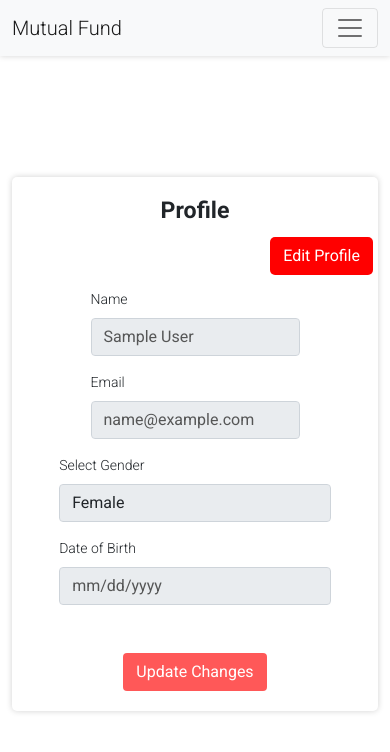
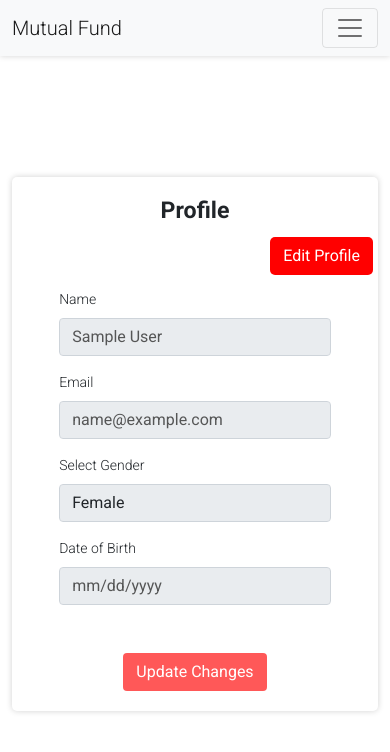
Before and after one commit to rexcorp01/mfu, a React (Create React App) app: page /profile in a window 390 px wide. Shown: the top 752 px of the page. Built offline with nearby package versions, Linux system fonts and the light colour scheme; sample sign-in values are in the browser's storage.

Commit message:
Profile input fix for mobile

```diff
--- a/public/index.html
+++ b/public/index.html
@@ -7,7 +7,7 @@
     <meta name="theme-color" content="#000000" />
     <meta
       name="description"
-      content="Web site created using create-react-app"
+      content="Mutual Fund Web-App"
     />
     <link rel="apple-touch-icon" href="%PUBLIC_URL%/logo192.png" />
     <!--
@@ -32,7 +32,7 @@
       work correctly both with client-side routing and a non-root public URL.
       Learn how to configure a non-root public URL by running `npm run build`.
     -->
-    <title>React App</title>
+    <title>Mutual Fund Web-App</title>
   </head>
   <body>
     <noscript>You need to enable JavaScript to run this app.</noscript>
--- a/src/pages/profile.js
+++ b/src/pages/profile.js
@@ -40,13 +40,13 @@ const Profile = () => {
                         <div className="edit-btn-container">
                             <button type="button" className="btn" onClick={() => {changeEditMode()}} disabled={editMode}>Edit Profile</button>
                         </div>
-                        <div className="input-col col-md-10">
+                        <div className="input-col col-10 col-md-10">
                             <label htmlFor="name" className="form-label">Name</label>
                             <input defaultValue={userState.userState && userState.userState.user.name} placeholder="Enter your name" {...register("name", { required: true })} type="text" className="form-control" id="name" readOnly={ !editMode}/>
                             {errors.name && <span className="error">This field is required</span>}
 
                         </div>
-                        <div className="input-col col-md-10">
+                        <div className="input-col col-10 col-md-10">
                             <label htmlFor="email" className="form-label">Email</label>
                             <input defaultValue={userState.userState && userState.userState.user.email} placeholder="Enter your email" {...register("email", { required: true })} type="email" className="form-control" id="email" readOnly={ !editMode}/>
                             {errors.email && <span className="error">This field is required</span>}
```
